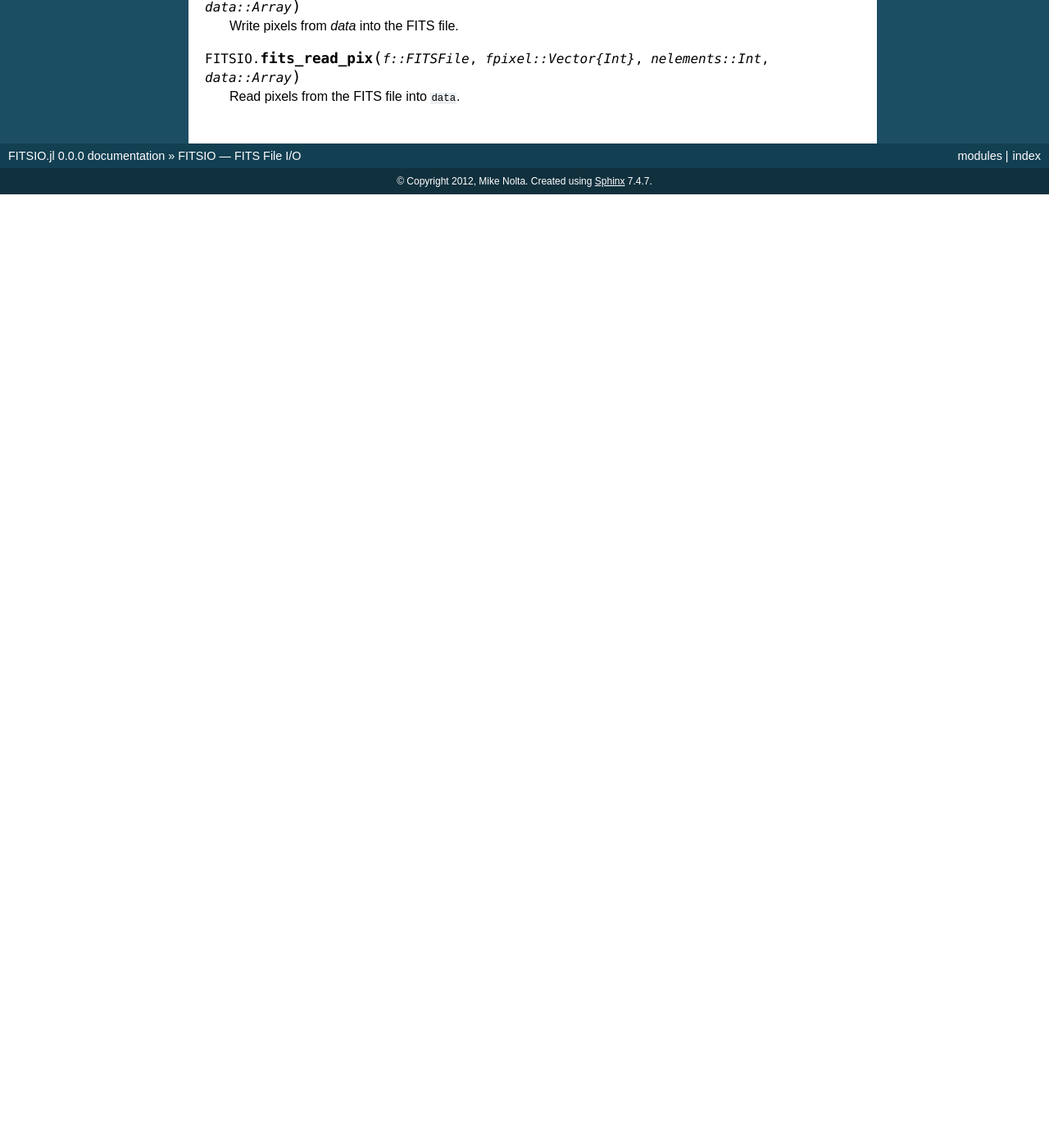
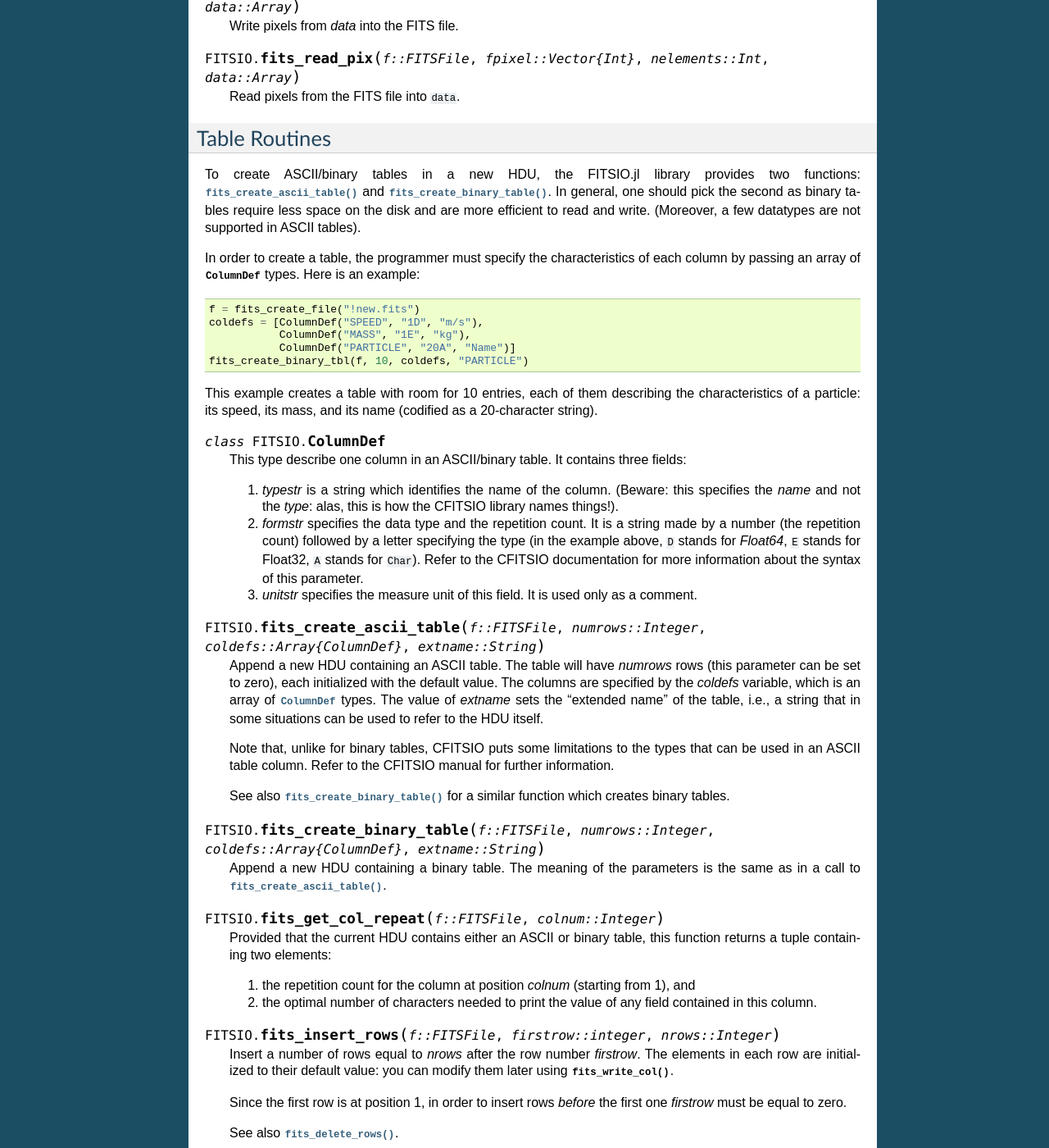
Before and after one commit to JuliaAstro/FITSIO.jl, a Sphinx documentation site: the page built from doc/index.rst, in a window 1280 px wide and 1400 px high, scrolled down 2123 px. Shown: the whole window at 82% size. Built offline with Sphinx 7.4.7, drawn with Linux system fonts in a browser that asks for light colours; before the commit the page ends 2360 px from its top, so only the background shows below that; some of the changed text lies outside the part shown.

Commit message:
New section "Table routines" in the docs
A new section "Table routines" has been added at the end of the
documentation. It describes all the routines implemented so far for
dealing with ASCII/binary tables.

```diff
--- a/doc/index.rst
+++ b/doc/index.rst
@@ -143,3 +143,125 @@ Primary Array Routines
 .. function:: fits_read_pix(f::FITSFile, fpixel::Vector{Int}, nelements::Int, data::Array)
 
    Read pixels from the FITS file into ``data``.
+
+
+Table Routines
+--------------
+
+To create ASCII/binary tables in a new HDU, the FITSIO.jl library
+provides two functions: :func:`fits_create_ascii_table` and
+:func:`fits_create_binary_table`. In general, one should pick the
+second as binary tables require less space on the disk and are more
+efficient to read and write. (Moreover, a few datatypes are not
+supported in ASCII tables).
+
+In order to create a table, the programmer must specify the
+characteristics of each column by passing an array of
+:c:type:`ColumnDef` types. Here is an example:
+
+.. code-block:: julia
+
+   f = fits_create_file("!new.fits")
+   coldefs = [ColumnDef("SPEED", "1D", "m/s"),
+              ColumnDef("MASS", "1E", "kg"),
+              ColumnDef("PARTICLE", "20A", "Name")]
+   fits_create_binary_tbl(f, 10, coldefs, "PARTICLE")
+
+
+This example creates a table with room for 10 entries, each of them
+describing the characteristics of a particle: its speed, its mass, and
+its name (codified as a 20-character string).
+
+.. class:: ColumnDef
+
+   This type describe one column in an ASCII/binary table. It contains
+   three fields:
+
+   1. `typestr` is a string which identifies the name of the column.
+      (Beware: this specifies the *name* and not the *type*: alas,
+      this is how the CFITSIO library names things!).
+   2. `formstr` specifies the data type and the repetition count. It
+      is a string made by a number (the repetition count) followed by
+      a letter specifying the type (in the example above, ``D`` stands
+      for `Float64`, ``E`` stands for Float32, ``A`` stands for
+      ``Char``). Refer to the CFITSIO documentation for more
+      information about the syntax of this parameter.
+   3. `unitstr` specifies the measure unit of this field. It is used
+      only as a comment.
+
+.. function:: fits_create_ascii_table(f::FITSFile, numrows::Integer, coldefs::Array{ColumnDef}, extname::String)
+
+   Append a new HDU containing an ASCII table. The table will have
+   `numrows` rows (this parameter can be set to zero), each
+   initialized with the default value. The columns are specified by
+   the `coldefs` variable, which is an array of :class:`ColumnDef`
+   types. The value of `extname` sets the "extended name" of the
+   table, i.e., a string that in some situations can be used to refer
+   to the HDU itself.
+
+   Note that, unlike for binary tables, CFITSIO puts some limitations
+   to the types that can be used in an ASCII table column. Refer to
+   the CFITSIO manual for further information.
+
+   See also :func:`fits_create_binary_table` for a similar function
+   which creates binary tables.
+
+.. function:: fits_create_binary_table(f::FITSFile, numrows::Integer, coldefs::Array{ColumnDef}, extname::String)
+
+   Append a new HDU containing a binary table. The meaning of the
+   parameters is the same as in a call to
+   :func:`fits_create_ascii_table`.
+
+.. function:: fits_get_col_repeat(f::FITSFile, colnum::Integer)
+
+   Provided that the current HDU contains either an ASCII or binary
+   table, this function returns a tuple containing two elements:
+
+   1. the repetition count for the column at position `colnum`
+      (starting from 1), and
+   2. the optimal number of characters needed to print the value of
+      any field contained in this column.
+
+.. function:: fits_insert_rows(f::FITSFile, firstrow::integer, nrows::Integer)
+
+   Insert a number of rows equal to `nrows` after the row number
+   `firstrow`. The elements in each row are initialized to their
+   default value: you can modify them later using
+   :func:`fits_write_col`.
+
+   Since the first row is at position 1, in order to insert rows
+   *before* the first one `firstrow` must be equal to zero.
+
+   See also :func:`fits_delete_rows`.
+
+.. function:: fits_delete_rows(f::FITSFile, firstrow::integer, nrows::Integer)
+
+   Delete `nrows` rows, starting from the one at position `firstrow`
+   (the first row has index 1).
+
+   See also :func:`fits_insert_rows`.
+
+
+.. function:: fits_read_col{T}(f::FITSFile, ::Type{T}, colnum::Int, firstrow::Int64, firstelem::Int64, data::Array{T})
+
+   Read data from one column of an ASCII/binary table and convert the
+   data into the specified type `T`. The column number is specified by
+   *colnum* (the first column has ``colnum=1``). The elements to be
+   read start from the row number `firstrow`; in case each cell
+   contains more than one element (i.e., the "repetition count" of the
+   field is greater than one), `firstelem` allows to specify which is
+   the first element to be read. The overall number of elements is
+   specified by the length of the array `data`, which at the end of
+   the call will be filled with the elements read from the column.
+
+.. function:: fits_write_col{T}(f::FITSFile, ::Type{T}, colnum::Int, firstrow::Int64, firstelem::Int64, data::Array{T})
+
+   Write some data in one column of a ASCII/binary table. The column
+   number is specified by *colnum* (the first column has
+   ``colnum=1``). The first element is written at the position
+   `firstelem` within the row number `firstrow` (both the indexes
+   start from one).
+
+   If there is no room for the elements, new rows will be created. (It
+   is therefore useless to call :func:`fits_insert_rows` if you only
+   need to *append* elements to the end of a table.)
```
